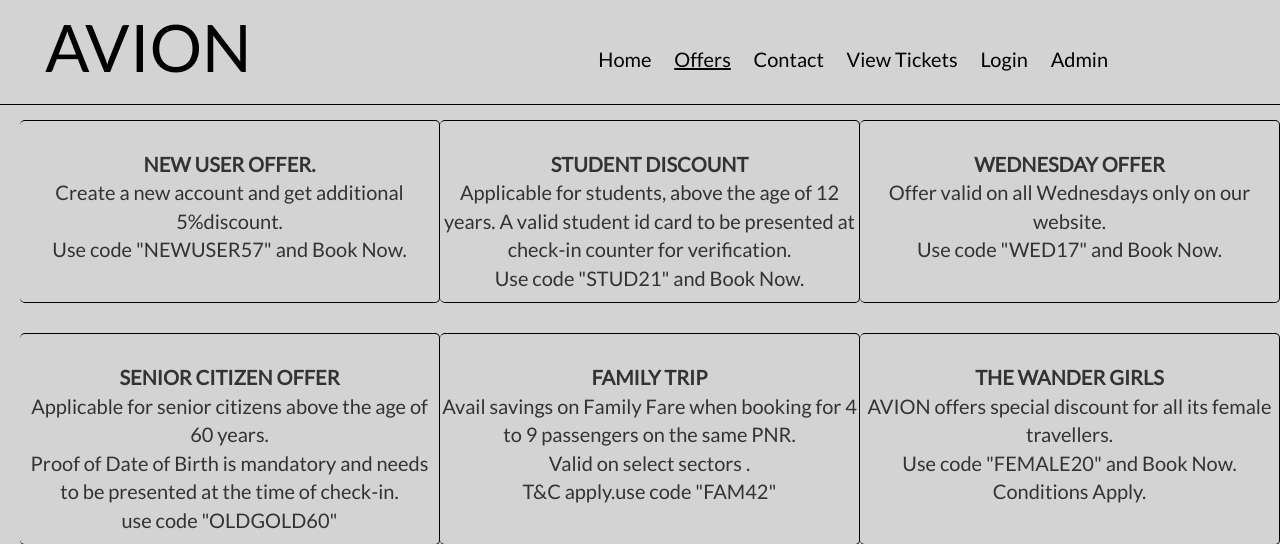
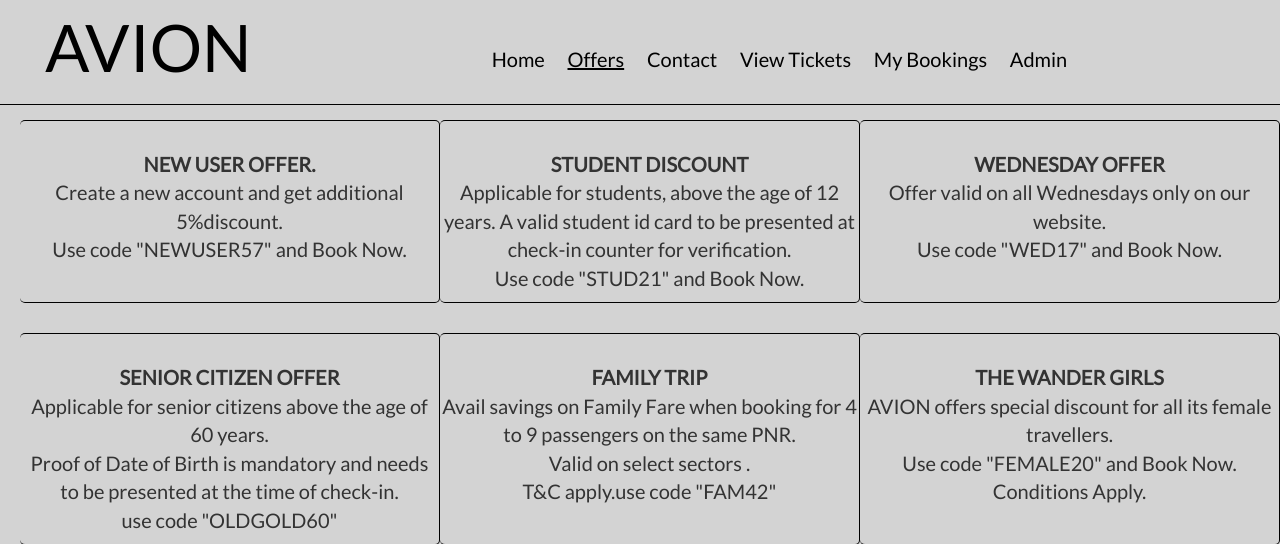
Before and after one commit to AnushaSridhar-99/AirlineDB, a PHP site: page /offers.html in a window 1280 px wide. Shown: the top 544 px of the page. Run offline with PHP 8.4, Linux system fonts and the light colour scheme.

Commit message:
booking checking

```diff
--- a/offers.html
+++ b/offers.html
@@ -61,10 +61,10 @@
             padding: 10px;
             margin: 10px;
         }
-        .col-md-5{
+        .col-md-4{
             border-bottom: 1px solid black;
         }
-        .col-md-7{
+        .col-md-8{
             border-bottom: 1px solid black;
         }
 
@@ -78,16 +78,16 @@
 </head>
 
 <body>
-    <div class="col-md-5" align="margin-left">
+    <div class="col-md-4" align="margin-left">
         <p class="para">AVION</p>
     </div>
-    <div class="col-md-7" align="margin-left">
+    <div class="col-md-8" align="margin-left">
         <ul>
             <li><a href="homepage.php">Home</a></li>
             <li style="color: black; font-family: Lato; text-decoration: underline;">Offers</li>
             <li><a href="contact.html">Contact</a></li>
             <li><a href="pnr.html">View Tickets</a></li>
-            <li><a href="login.php">Login</a></li>
+            <li><a href="mybookings.html">My Bookings</a></li>
             <li><a href="adminlogin.php">Admin</a></li>
 
         </ul>
```
Also changed, not shown: adminlogin.php (+5 -5 lines), contact.html (+5 -8 lines), login.php (+5 -5 lines), profile.php (+11 -1 lines).
